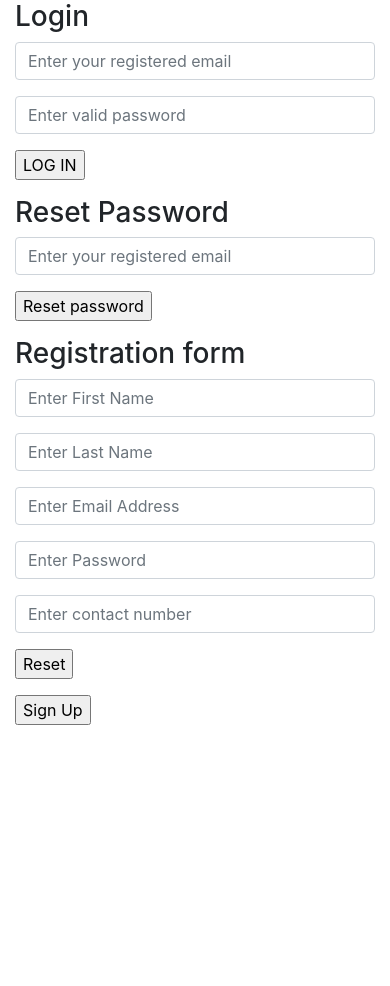
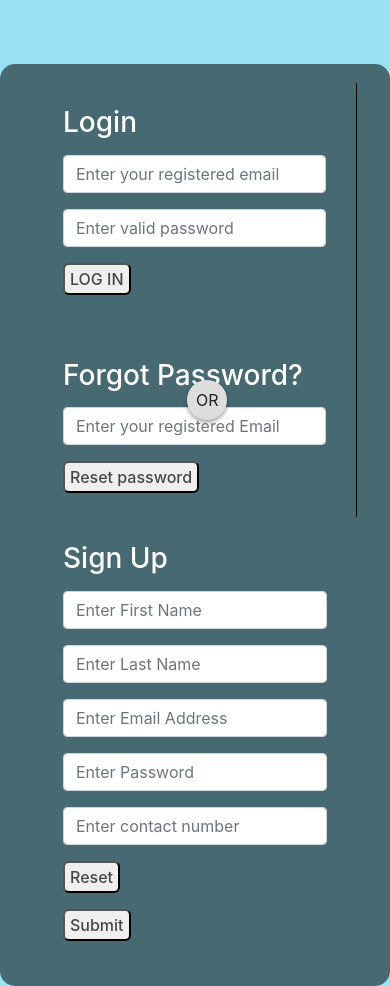
Before and after one commit to khu5h1/PHP_Login_system, a PHP site: page /home.php in a window 390 px wide. Before the commit the page ends 725 px from the top, so only its background shows below. Run offline with PHP 8.4, Linux system fonts and the light colour scheme; some libraries are stand-ins or nearby versions.

Commit message:
updated position of or using media queries

```diff
--- /dev/null
+++ b/assets/css/style.css
@@ -0,0 +1,66 @@
+body{
+
+    margin-top: 4rem;
+    background-color: rgb(153, 226, 245);
+
+}
+
+.container{
+    background-color: rgba(0, 0, 0, 0.533);
+    border-radius: 15px;
+    padding:1.2rem 3rem;
+}
+
+h3{
+    color: white;
+    margin: 15px 0;
+}
+
+.or {
+    position: absolute;
+    top: 50%;
+    left: 48%;
+    width: 40px;
+    height: 40px;
+    background: #DDD;
+    border-radius: 50%;
+    box-shadow: 0 2px 4px rgba(0, 0, 0, 0.4);
+    line-height: 40px;
+    text-align: center;
+  }
+
+  .login-form-1{
+      padding:8px 30px;
+      border-right: 1px solid black;
+  }
+
+  .login-form-2{
+    padding: 10px 30px;
+  }
+
+  .btnSubmit{
+      border-radius: 6px;
+      padding: 2px 5px;
+      text-align: center;
+      color: rgba(0, 0, 0, 0.7);
+      font-weight: 500;
+
+  }
+  .resetPass{
+      margin-top: 4rem;
+  }
+  @media screen and (max-width:767px)
+  {
+  .or {
+    position: absolute;
+    top: 45%;
+    left: 48%;
+    width: 40px;
+    height: 40px;
+    background: #DDD;
+    border-radius: 50%;
+    box-shadow: 0 2px 4px rgba(0, 0, 0, 0.4);
+    line-height: 40px;
+    text-align: center;
+  }
+}
--- a/home.php
+++ b/home.php
@@ -86,7 +86,8 @@ echo "<script>alert('Email not registered');</script>";
     />
     <script src="//maxcdn.bootstrapcdn.com/bootstrap/4.1.1/js/bootstrap.min.js"></script>
     <script src="//cdnjs.cloudflare.com/ajax/libs/jquery/3.2.1/jquery.min.js"></script>
-    <title>Login/Signup Page</title>
+    <title>Login/Signup</title>
+    <link href="assets/css/style.css" rel="stylesheet">
   </head>
   <body>
     <div class="container login-container">
@@ -121,29 +122,28 @@ echo "<script>alert('Email not registered');</script>";
                   value="LOG IN"
                 />
 
-              <div class="clear"></div>
             </div>
+
           </form>
-          <h3>Reset Password</h3>
+          <h3 class="resetPass">Forgot Password?</h3>
           <form name="login" action="" method="post">
           <div class="form-group">
-								<input type="text" class="form-control" name="femail" value="" placeholder="Enter your registered email" required  ><a href="#" class=" icon email"></a>
-                </div>
-                <div class="form-group">
-
-											<input type="submit" name="send" onClick="myFunction()" value="Reset password" >
-									</div>
-									</form>
+						<input type="text" class="form-control" name="femail" value="" placeholder="Enter your registered Email" required  ><a href="#" class=" icon email"></a>
+          </div>
+          <div class="form-group">
+						<input type="submit" class="btnSubmit" name="send" onClick="myFunction()" value="Reset password" >
+					</div>
+					</form>
         </div>
 
         <div class="col-md-6 login-form-2">
-          <h3>Registration form</h3>
+          <h3>Sign Up</h3>
           <form
             name="registration"
             method="post"
             action=""
-            enctype="multipart/form-data"
-          >
+            enctype="multipart/form-data">
+
             <div class="form-group">
               <input class = "form-control" type="text" class="text" value="" name="fname" required placeholder="Enter First Name"/>
             </div>
@@ -161,15 +161,17 @@ echo "<script>alert('Email not registered');</script>";
             </div>
 
             <div class="form-group">
-                <input class= "btnSubmit"type="reset" value="Reset" />
+                <input class= "btnSubmit" type="reset" value="Reset" />
                 </div>
                 <div class="form-group">
-                <input class= "btnSubmit"type="submit" name="signup" value="Sign Up" />
+                <input class= "btnSubmit"type="submit" name="signup" value="Submit" />
                 </div>
             </div>
           </form>
         </div>
       </div>
     </div>
+    <div class="or">OR</div>
+
   </body>
 </html>
```
Also changed, not shown: assets/css/welcome.css (added, +15 -0 lines), welcome.php (+11 -3 lines), images/welcome.jpg (added).
